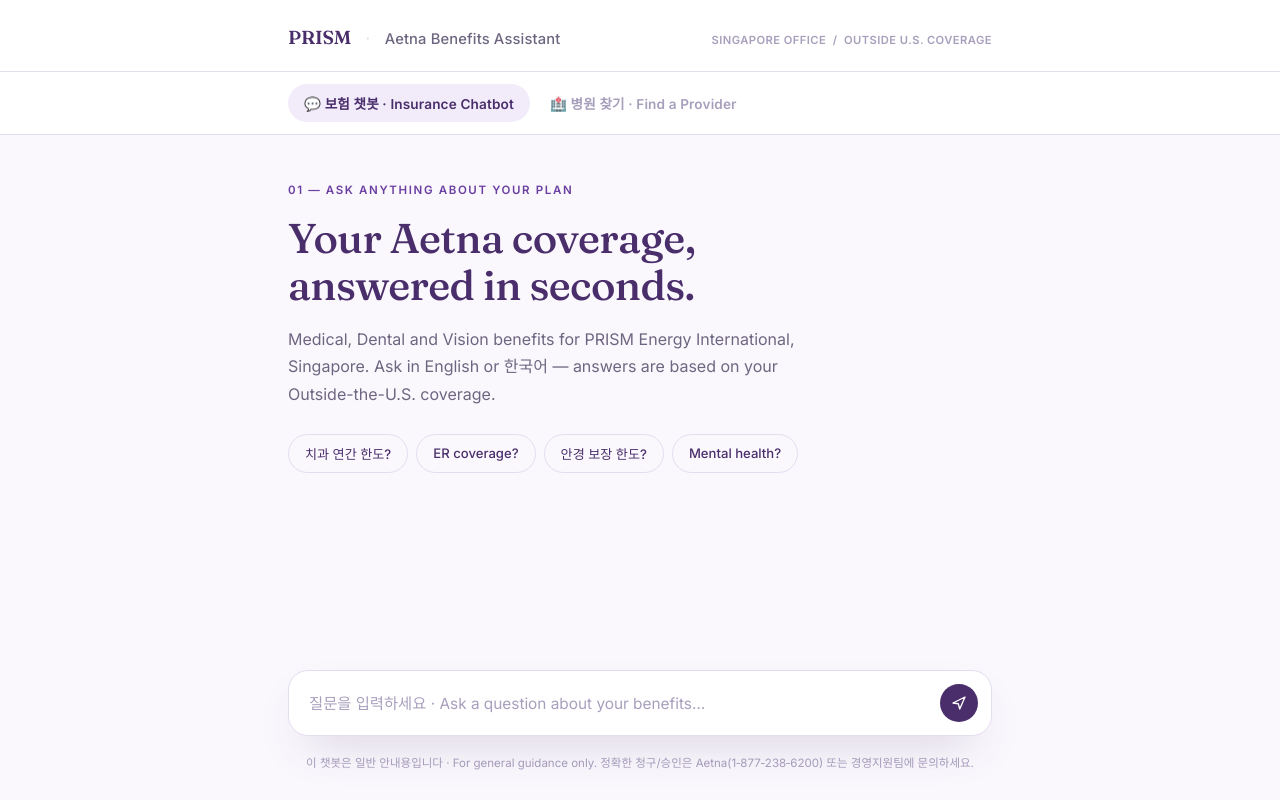
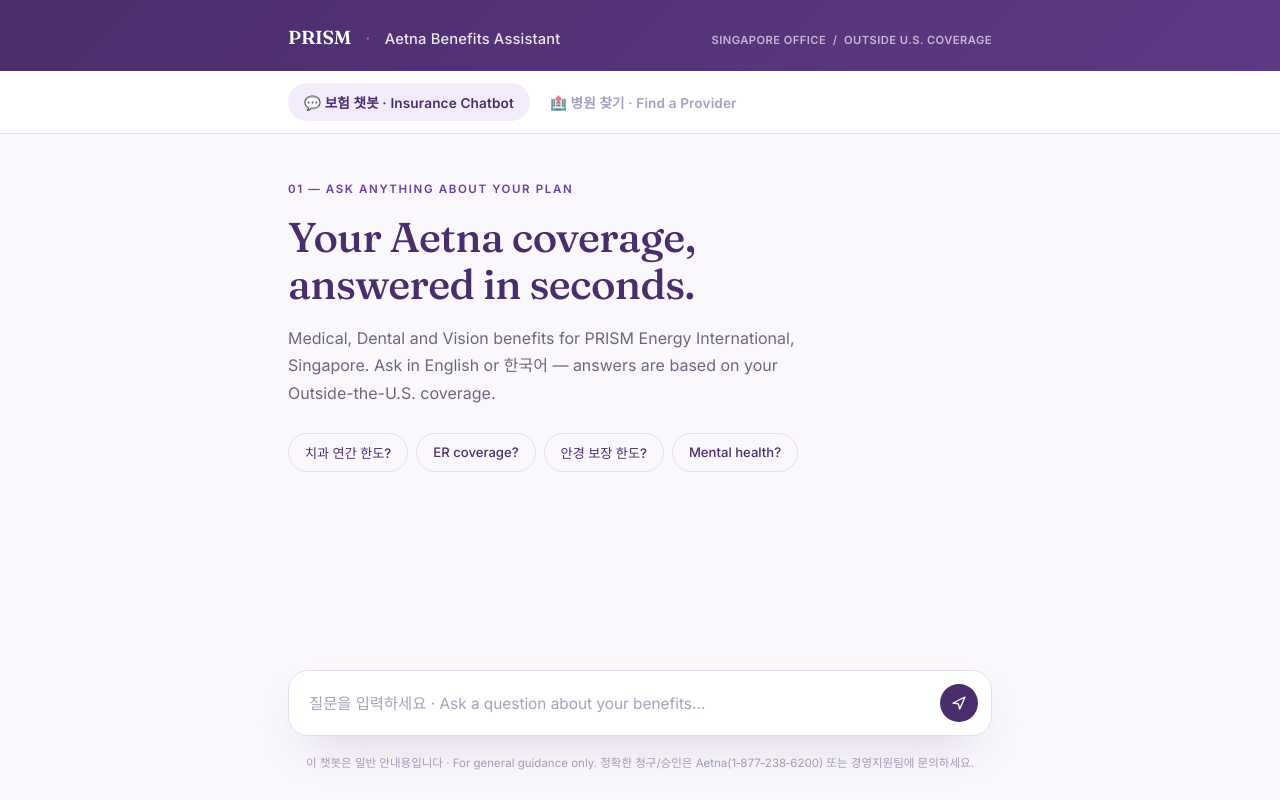
Before and after one commit to prismenergy0505/Aetna-insurance-chatbot, a website: page index.html in a window 1280 px wide. Drawn offline with nearby package versions, Linux system fonts and the light colour scheme.

Commit message:
Update style.css

```diff
--- a/style.css
+++ b/style.css
@@ -54,8 +54,8 @@
 /* ---------- Topbar ---------- */
 
 .topbar {
-  background: var(--surface);
-  border-bottom: 1px solid var(--violet-line);
+  background: var(--violet-deep);
+  background: linear-gradient(135deg, var(--violet-deep) 0%, #5d3a85 100%);
 }
 
 .topbar-inner {
@@ -74,25 +74,25 @@
   font-weight: 600;
   letter-spacing: -0.01em;
   font-size: 1.18rem;
-  color: var(--violet-deep);
+  color: #ffffff;
 }
 
 .brand-divider {
   margin: 0 10px;
-  opacity: 0.35;
-  color: var(--ink-faint);
+  opacity: 0.4;
+  color: #ffffff;
 }
 
 .brand-sub {
   font-size: 0.92rem;
-  color: var(--ink-soft);
+  color: rgba(255, 255, 255, 0.88);
   font-weight: 500;
   letter-spacing: 0.01em;
 }
 
 .brand-tag {
   font-size: 0.7rem;
-  color: var(--ink-faint);
+  color: rgba(255, 255, 255, 0.65);
   letter-spacing: 0.04em;
   text-transform: uppercase;
   font-weight: 600;
```
